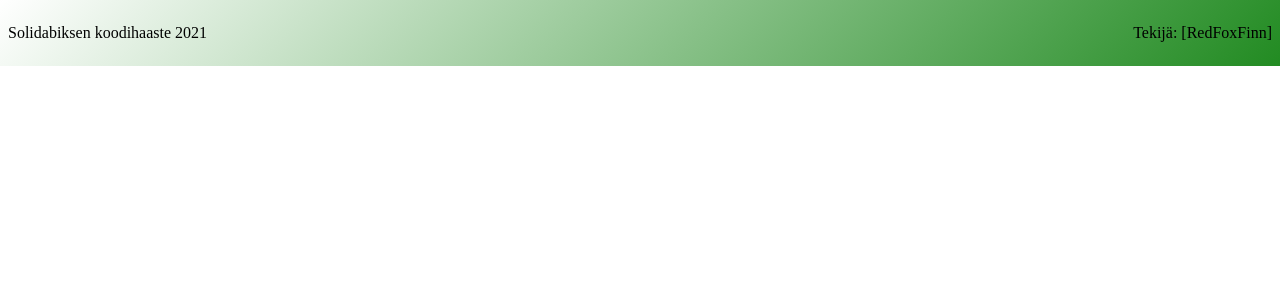
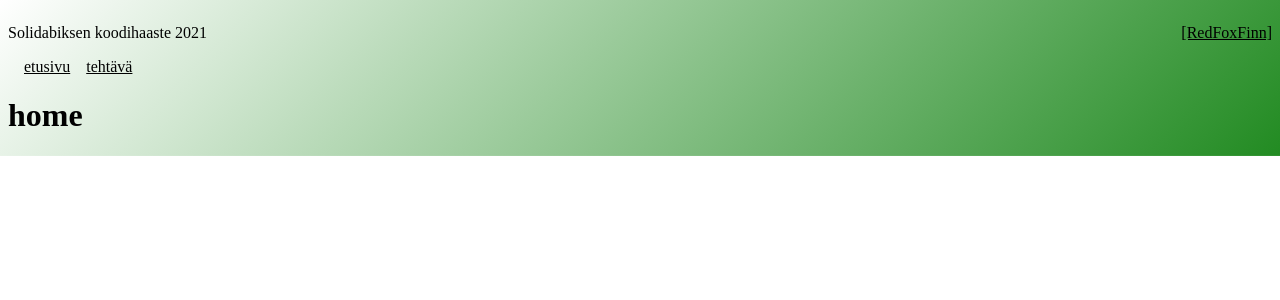
Before and after one commit to RedFoxFinn/solidabis_koodihaaste_2021_rff, a React (Create React App) app: page /#/ in a window 1280 px wide. Shown: the top 300 px of the page. Built offline with nearby package versions, Linux system fonts and the light colour scheme.

Commit message:
feat: added first version of navigation; added language-based conditional rendering
tools: checker, language, wrapTextDev; components: header, navigation;

```diff
--- a/package.json
+++ b/package.json
@@ -4,6 +4,7 @@
     "url": "https://github.com/RedFoxFinn"
   },
   "name": "solidabis_koodihaaste",
+  "appId": "rff.solidabisCC",
   "version": "0.1.3",
   "private": true,
   "dependencies": {
--- a/src/app.jsx
+++ b/src/app.jsx
@@ -1,32 +1,36 @@
-import React, {useReducer} from 'react';
+import React, {useState, useEffect} from 'react';
 import {
   HashRouter as Router,
-  Link,
   Route,
   Switch
 } from 'react-router-dom';
 
+import Header from './components/header';
+import language from './tools/language';
+import packageinfo from '../package.json';
 import './styles/components.css';
-
-const Header = (props) => <article className='header'>
-  <p>{
-    props.lang === 'en'
-      ? `Solidabis code challenge 2021`
-      : `Solidabiksen koodihaaste 2021`
-  }</p>
-  <p>{props.lang === 'en' ? 'Author: ' : 'Tekijä: '}{
-    process.env.NODE_ENV === 'production'
-      ? `RedFoxFinn`
-      : `[RedFoxFinn]`
-  }</p>
-</article>;
+import './styles/global.css';
+import Navigation from './components/navigation';
 
 const App = (props) => {
-  const [lang, setLang] = useReducer('fi');
+  const [lang, setLang] = useState();
+  useEffect(() => {
+    const selection = language.checkLang();
+    if (language.languages().includes(selection)) {
+      setLang(selection);
+    } else {
+      setLang('fi');
+    }
+  },[]);
+
   return <Router>
-    <Header lang={lang}/>
-    <Switch></Switch>
-  </Router>
+    <Header language={lang} authorName={packageinfo.author.name} authorUrl={packageinfo.author.url} />
+    <Navigation language={lang}/>
+    <Switch>
+      <Route exact path='/' children={<React.Fragment><h1>home</h1></React.Fragment>} />
+      <Route path='/task' children={<React.Fragment><h1>task</h1></React.Fragment>} />
+    </Switch>
+  </Router>;
 };
 
 export default App;
--- /dev/null
+++ b/src/components/header.jsx
@@ -0,0 +1,15 @@
+import React from 'react';
+
+import wrapTextDev from '../tools/wrapTextDev';
+
+const title = ['Solidabis code challenge 2021', 'Solidabiksen koodihaaste 2021'];
+
+const Header = (props) => {
+  const {authorName, authorUrl, language} = props;
+  return <section className='header'>
+    <p>{language === 'en' ? title[0] : title[1]}</p>
+    <a href={authorUrl}>{wrapTextDev(authorName)}</a>
+  </section>;
+};
+
+export default Header;
--- /dev/null
+++ b/src/components/navigation.jsx
@@ -0,0 +1,14 @@
+import React from 'react';
+import {Link} from 'react-router-dom';
+
+import '../styles/components.css';
+
+const Navigation = (props) => {
+  const {language} = props;
+  return <nav className='navigation'>
+    <Link to='/'>{language === 'en' ? 'home' : 'etusivu'}</Link>
+    <Link to='/task'>{language === 'en' ? 'task' : 'tehtävä'}</Link>
+  </nav>;
+};
+
+export default Navigation;
--- a/src/index.js
+++ b/src/index.js
@@ -2,6 +2,7 @@ import React from 'react';
 import ReactDOM from 'react-dom';
 
 import App from './app';
+
 import reportWebVitals from './reportWebVitals';
 
 ReactDOM.render(
--- a/src/styles/components.css
+++ b/src/styles/components.css
@@ -7,4 +7,17 @@
   display: flex;
   flex-direction: row;
   justify-content: space-between;
+  align-items: center;
 }
+
+.navigation {
+  width: 40%;
+  display: flex;
+  flex-direction: row;
+  justify-content: start;
+  align-items: center;
+}
+.navigation a {
+  display: block;
+  margin-left: 1em;
+}
--- a/src/styles/global.css
+++ b/src/styles/global.css
@@ -1,3 +1,11 @@
 * {
   font-family: 'Karma', serif;
 }
+
+a {
+  color: black;
+}
+
+a:visited {
+  color: darkgreen;
+}
--- /dev/null
+++ b/src/tools/checker.js
@@ -0,0 +1,25 @@
+/* eslint-disable import/no-anonymous-default-export */
+
+/*
+  Author:       RedFoxFinn - Antti Aarnio
+  Project:      Solidabis koodihaaste 2021
+  File:         ./src/tools/checker.js
+  Description:  Tool that does various checks for other tools or components
+*/
+
+const OPT = Object.freeze({
+  LANG: ['en','fi'],
+  THEME: ['dark', 'light']
+});
+
+const langIsValid = (lang) => {
+  return OPT.LANG.includes(lang);
+};
+
+const themeIsValid = (theme) => {
+  return OPT.THEME.includes(theme);
+};
+
+export default {
+  langIsValid, themeIsValid
+};
--- /dev/null
+++ b/src/tools/language.js
@@ -0,0 +1,40 @@
+/* eslint-disable import/no-anonymous-default-export */
+
+/*
+  Author:       RedFoxFinn - Antti Aarnio
+  Project:      Solidabis koodihaaste 2021
+  File:         ./src/tools/language.js
+  Description:  Tool that sets or gets language by using localStorage. Checks language validity with checker tools
+*/
+
+import checker from './checker';
+
+const languages = () => {
+  return ['en', 'fi'];
+};
+
+const checkLang = () => {
+  const lang = localStorage.getItem('rff.solidabisCC.lang');
+  if (lang && checker.langIsValid(lang)) {
+    return lang;
+  } else {
+    localStorage.setItem('rff.solidabisCC.lang', 'fi');
+    return localStorage.getItem('rff.solidabisCC.lang');
+  }
+};
+
+const setLang = (lang) => {
+  if (checker.langIsValid(lang)) {
+    localStorage.setItem('rff.solidabisCC.lang',lang);
+    return lang;
+  } else {
+    let setLang = localStorage.getItem('rff.solidabisCC.lang');
+    if (!setLang || !checker.langIsValid(setLang)) {
+      localStorage.setItem('rff.solidabisCC.lang', 'fi');
+      setLang = localStorage.getItem('rff.solidabisCC.lang');
+    }
+    return setLang;
+  }
+}
+
+export default {checkLang, setLang, languages};
--- /dev/null
+++ b/src/tools/wrapTextDev.js
@@ -0,0 +1,7 @@
+
+const wrapTextDev = (text) => {
+  const env = process.env.NODE_ENV;
+  return env === 'production' ? text : `[${text}]`;
+};
+
+export default wrapTextDev;
```
Also changed, not shown: src/controllers/state.js (added, +36 -0 lines).
